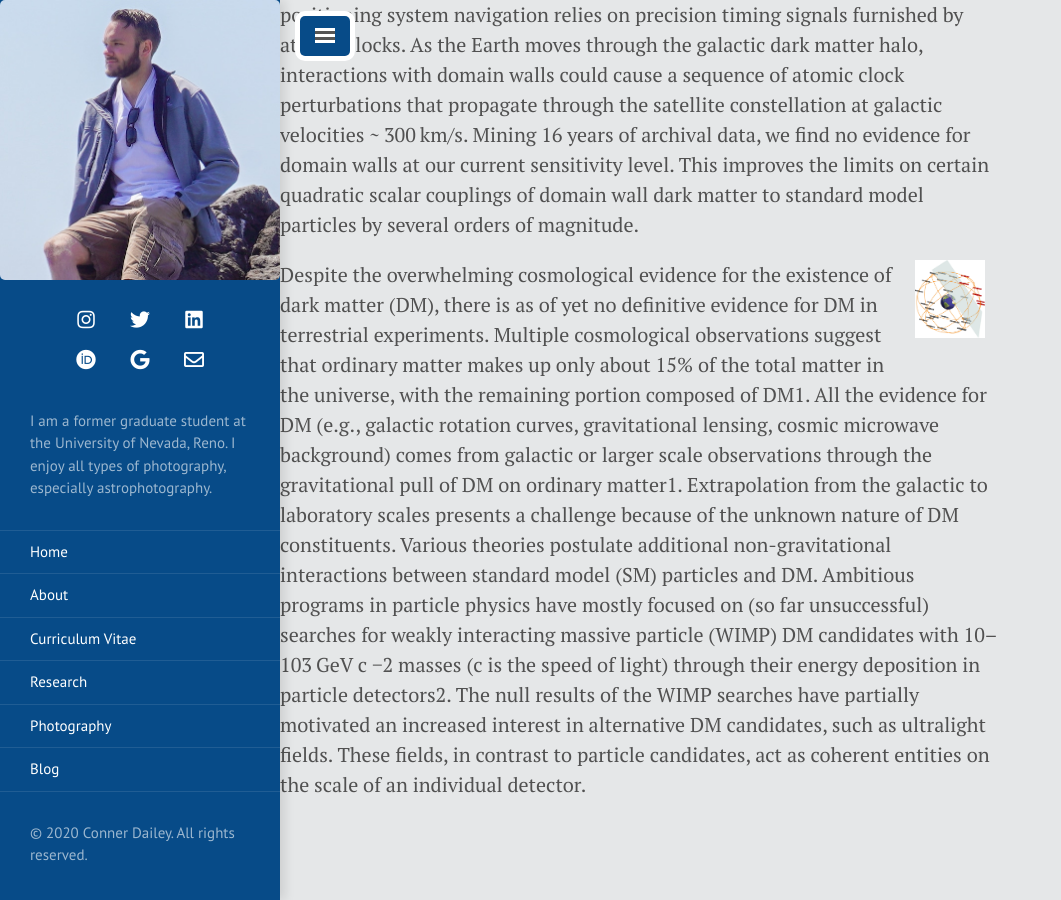
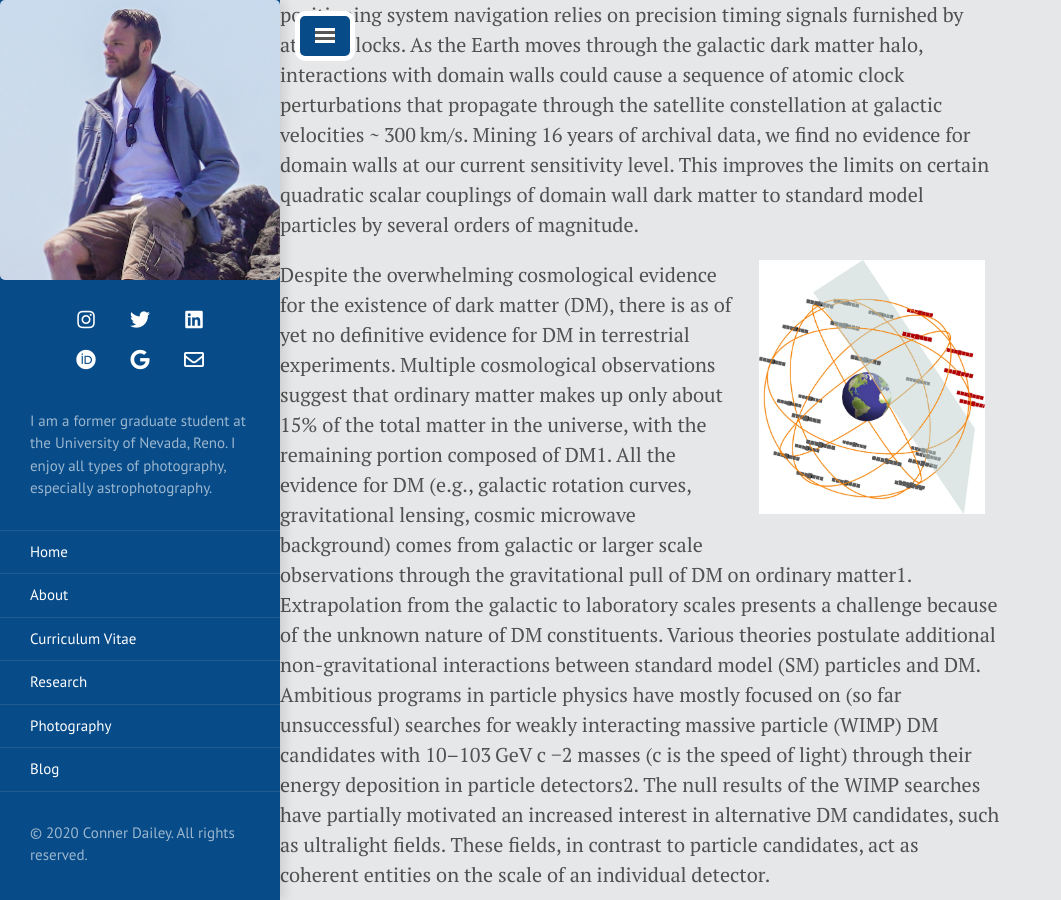
Before and after one commit to TakeTwiceDailey/TakeTwiceDailey.github.io, a Jekyll site: the page built from _research/2017-10-30-Nat-Comm.md, in a window 1280 px wide and 900 px high, scrolled down 539 px. Shown: the whole window, without its empty margins (0-1061 px from the left). Built offline with Jekyll 4.4.1, drawn with Linux system fonts in a browser that asks for light colours; nearby versions of some CDN libraries.

Commit message:
figure scales with view window

```diff
--- a/_research/2017-10-30-Nat-Comm.md
+++ b/_research/2017-10-30-Nat-Comm.md
@@ -6,6 +6,6 @@ authors: Benjamin M. Roberts, Geoffrey Blewitt, Conner Dailey, Mac Murphy, Maxim
 
 ---
 
-<p><img src="/research_figures/GPS.jpg" style="padding:0 15px;width:100px; float: right"/></p>
+<p><img src="/research_figures/GPS.jpg" style="padding:0 15px;width:20vw; float: right"/></p>
 
 Despite the overwhelming cosmological evidence for the existence of dark matter (DM), there is as of yet no definitive evidence for DM in terrestrial experiments. Multiple cosmological observations suggest that ordinary matter makes up only about 15% of the total matter in the universe, with the remaining portion composed of DM1. All the evidence for DM (e.g., galactic rotation curves, gravitational lensing, cosmic microwave background) comes from galactic or larger scale observations through the gravitational pull of DM on ordinary matter1. Extrapolation from the galactic to laboratory scales presents a challenge because of the unknown nature of DM constituents. Various theories postulate additional non-gravitational interactions between standard model (SM) particles and DM. Ambitious programs in particle physics have mostly focused on (so far unsuccessful) searches for weakly interacting massive particle (WIMP) DM candidates with 10–103 GeV c −2 masses (c is the speed of light) through their energy deposition in particle detectors2. The null results of the WIMP searches have partially motivated an increased interest in alternative DM candidates, such as ultralight fields. These fields, in contrast to particle candidates, act as coherent entities on the scale of an individual detector.
```
